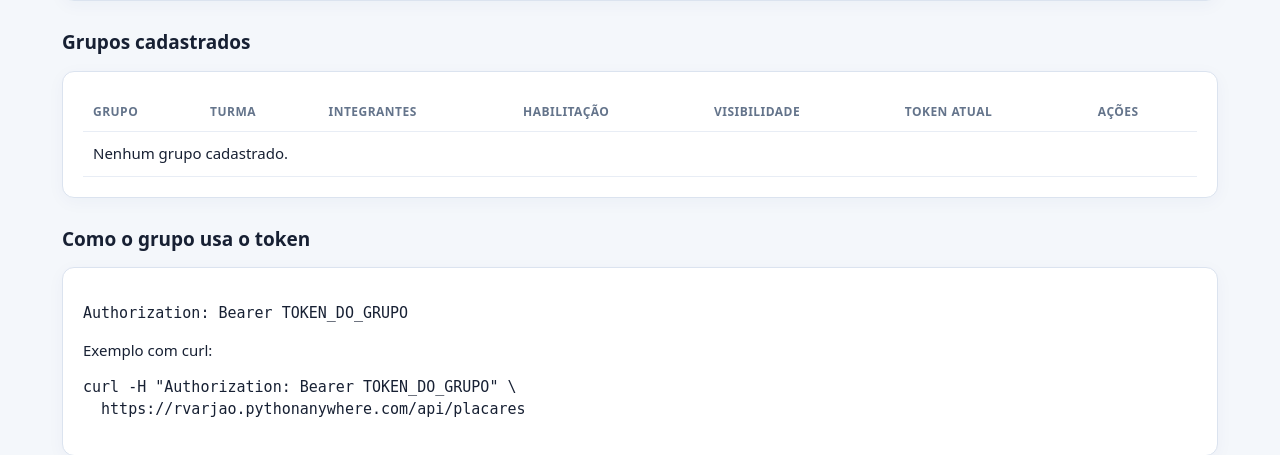
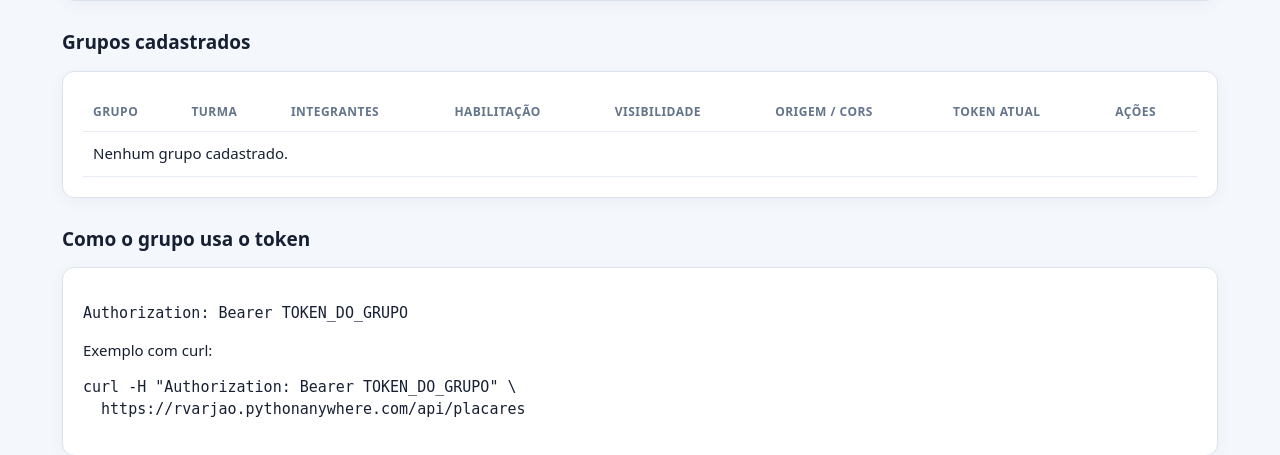
Before and after one commit to rvarjao/placar-eletronico-api, a Flask app: template exemplos/api-completa/templates/admin/grupos.html in a window 1280 px wide. Shown: the part 780-1235 px from the top of the page. Run offline with Flask 3, Linux system fonts and the light colour scheme; the template is opened without the code that fills it, so the values that code supplies are empty.

Commit message:
Integra configuração de origem à autenticação e administração

```diff
--- a/exemplos/api-completa/templates/admin/grupos.html
+++ b/exemplos/api-completa/templates/admin/grupos.html
@@ -25,7 +25,7 @@
 <h2>Grupos cadastrados</h2>
 <section class="painel">
   <table>
-    <thead><tr><th>Grupo</th><th>Turma</th><th>Integrantes</th><th>Habilitação</th><th>Visibilidade</th><th>Token atual</th><th>Ações</th></tr></thead>
+    <thead><tr><th>Grupo</th><th>Turma</th><th>Integrantes</th><th>Habilitação</th><th>Visibilidade</th><th>Origem / CORS</th><th>Token atual</th><th>Ações</th></tr></thead>
     <tbody>
     {% for grupo in grupos %}
       <tr>
@@ -53,6 +53,7 @@
           </form>
         </td>
         <td><span class="status">{{ "Público" if grupo.publico else "Privado" }}</span></td>
+        <td class="quebra"><span class="status">{{ "Restrita" if grupo.restringir_origem else "Servidor permitido" }}</span><div class="detalhe">{{ grupo.origem_permitida or "Sem origem externa" }}</div></td>
         <td>{% if grupo.prefixo %}<code>{{ grupo.prefixo }}…</code>{% else %}—{% endif %}</td>
         <td>
           <div class="acoes acoes-grupo">
@@ -65,7 +66,7 @@
         </td>
       </tr>
     {% else %}
-      <tr><td colspan="7">Nenhum grupo cadastrado.</td></tr>
+      <tr><td colspan="8">Nenhum grupo cadastrado.</td></tr>
     {% endfor %}
     </tbody>
   </table>
```
